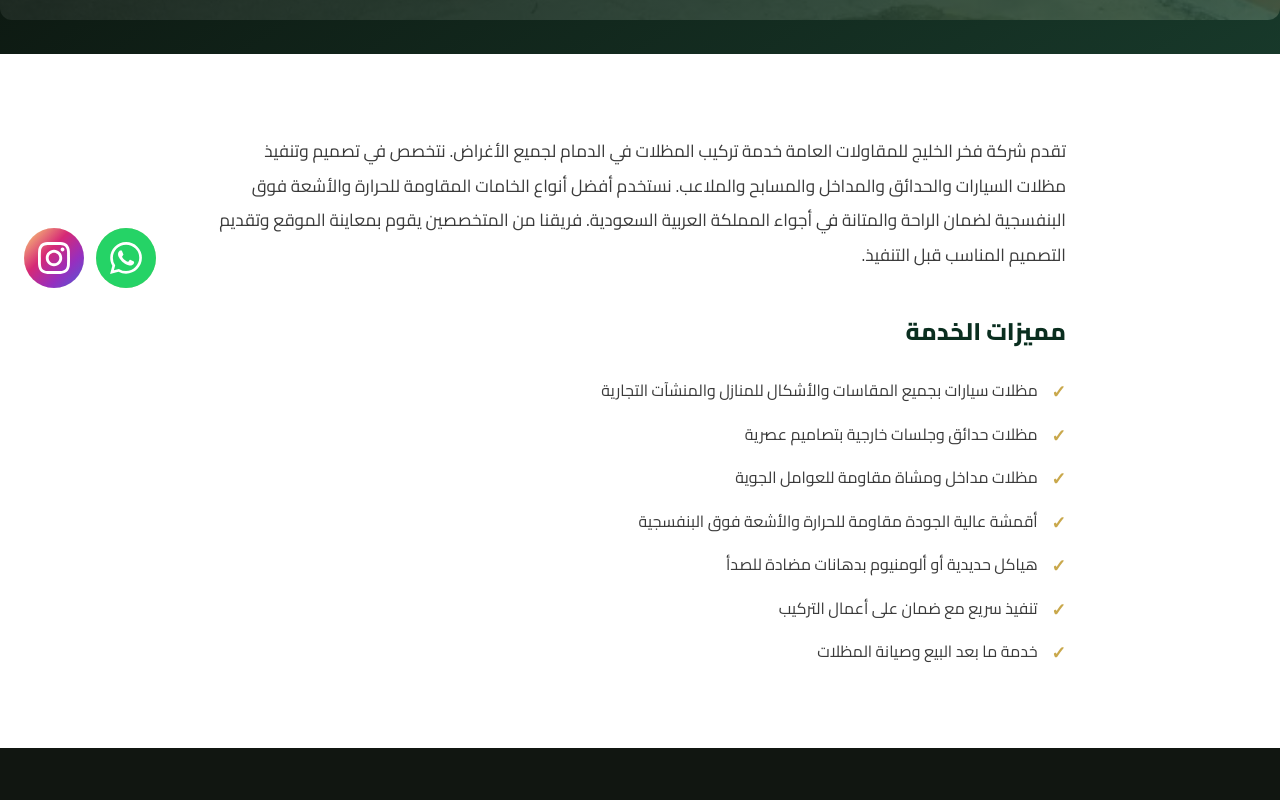
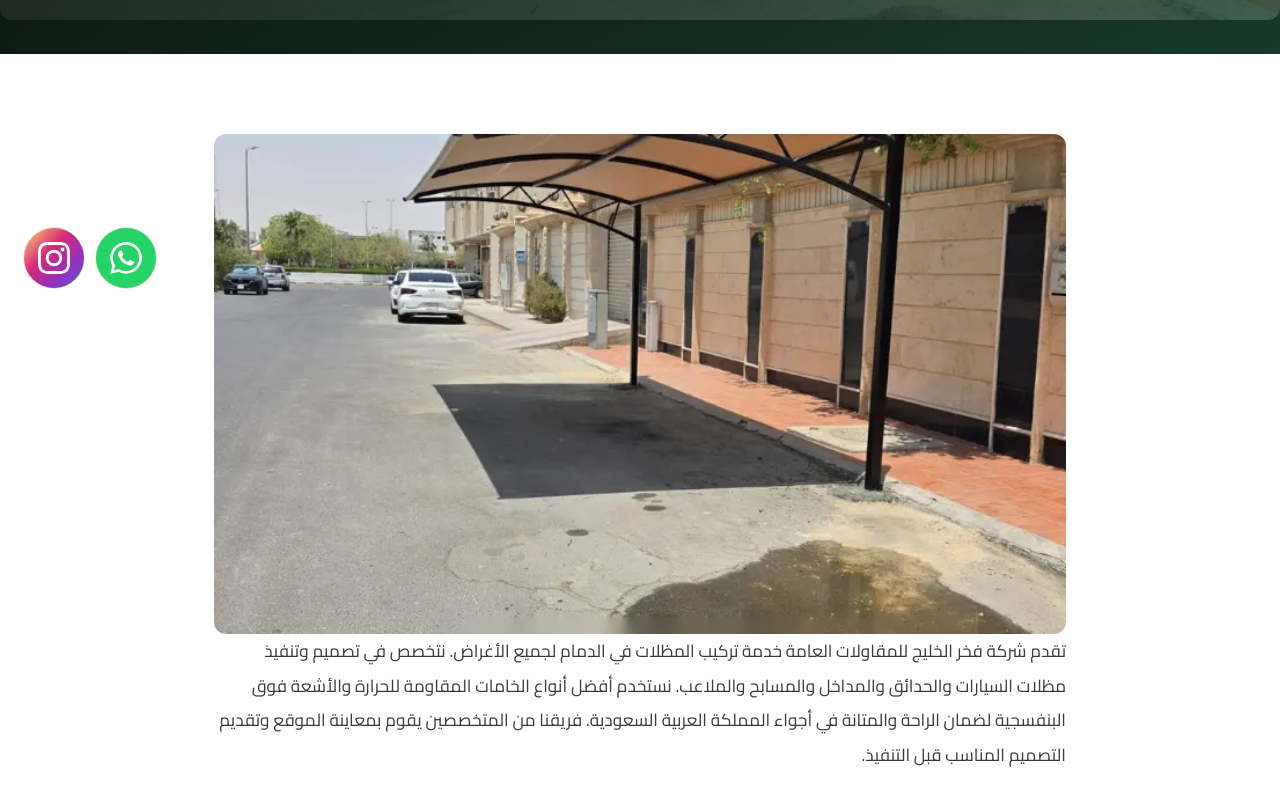
Before and after one commit to aref7ab-cmyk/muqawalat-amma, a Next.js app: page /khadamat/mazallat-aldammam in a window 1280 px wide. Shown: the part 480-1280 px from the top of the page. Built offline with nearby package versions, Linux system fonts and the light colour scheme; no server answers.

Commit message:
Safe fix: show image only for mazallat-aldammam without touching homepage

```diff
--- a/src/components/ServicePageLayout.tsx
+++ b/src/components/ServicePageLayout.tsx
@@ -122,6 +122,15 @@ export default function ServicePageLayout({ data }: Props) {
         {/* Description + Features */}
         <section style={{ padding: '5rem 0', background: '#ffffff' }}>
           <div className="container" style={{ maxWidth: '900px' }}>
+            {data.title === 'مظلات الدمام' && (
+              <div className="mb-8">
+                <img
+                  src="/images/5.jpg"
+                  alt="مظلات الدمام"
+                  className="w-full h-[500px] object-cover rounded-xl"
+                />
+              </div>
+            )}
             <p style={{ color: '#3a3a3a', fontSize: '1.08rem', lineHeight: 2, marginBottom: '2.5rem' }}>
               {data.description}
             </p>
```
